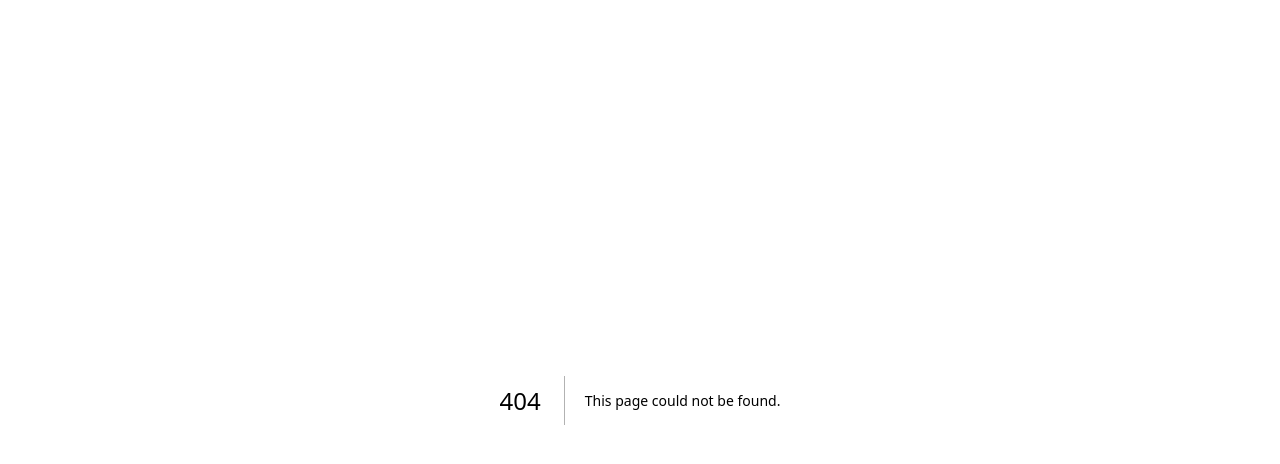
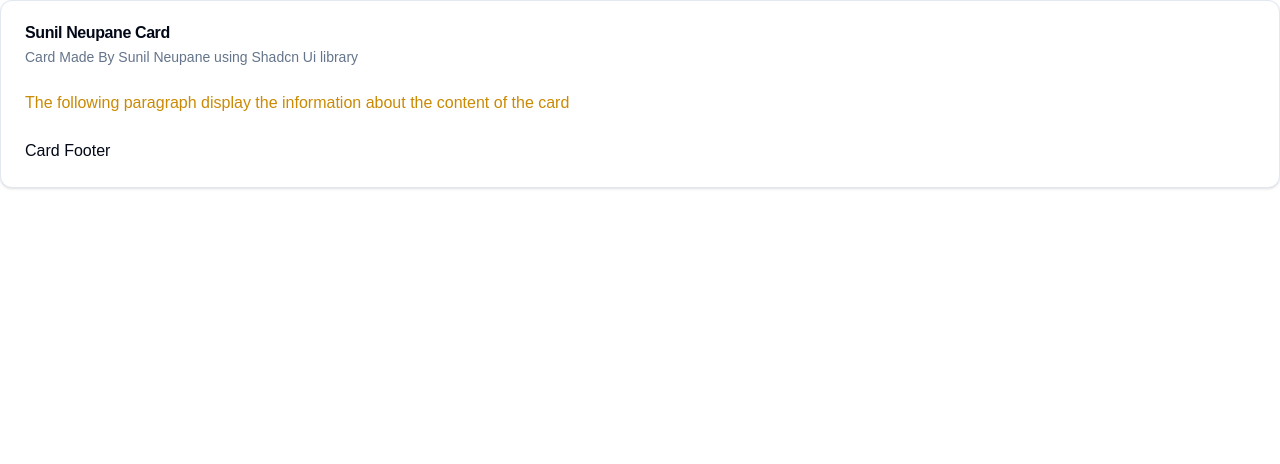
Before and after one commit to SunilNeupane77/invoice-app, a Next.js app: page /program in a window 1280 px wide. Before the commit this address had no page. Shown: the top 464 px of the page. Built offline with nearby package versions, Linux system fonts and the light colour scheme.

Commit message:
card component added

```diff
--- /dev/null
+++ b/src/app/program/page.tsx
@@ -0,0 +1,26 @@
+import {
+    Card,
+    CardContent,
+    CardDescription,
+    CardFooter,
+    CardHeader,
+    CardTitle,
+} from "@/components/ui/card";
+
+
+export default function Home() {
+    return (
+<Card >
+  <CardHeader>
+    <CardTitle>Sunil Neupane Card</CardTitle>
+    <CardDescription>Card Made By Sunil Neupane using Shadcn Ui library</CardDescription>
+  </CardHeader>
+  <CardContent>
+    <p className="text-yellow-600 align-middle"> The following paragraph display the information about the content of the card</p>
+  </CardContent>
+  <CardFooter>
+    <p>Card Footer</p>
+  </CardFooter>
+</Card>
+
+    )};
--- /dev/null
+++ b/src/components/ui/card.tsx
@@ -0,0 +1,76 @@
+import * as React from "react"
+
+import { cn } from "@/lib/utils"
+
+const Card = React.forwardRef<
+  HTMLDivElement,
+  React.HTMLAttributes<HTMLDivElement>
+>(({ className, ...props }, ref) => (
+  <div
+    ref={ref}
+    className={cn(
+      "rounded-xl border bg-card text-card-foreground shadow",
+      className
+    )}
+    {...props}
+  />
+))
+Card.displayName = "Card"
+
+const CardHeader = React.forwardRef<
+  HTMLDivElement,
+  React.HTMLAttributes<HTMLDivElement>
+>(({ className, ...props }, ref) => (
+  <div
+    ref={ref}
+    className={cn("flex flex-col space-y-1.5 p-6", className)}
+    {...props}
+  />
+))
+CardHeader.displayName = "CardHeader"
+
+const CardTitle = React.forwardRef<
+  HTMLParagraphElement,
+  React.HTMLAttributes<HTMLHeadingElement>
+>(({ className, ...props }, ref) => (
+  <h3
+    ref={ref}
+    className={cn("font-semibold leading-none tracking-tight", className)}
+    {...props}
+  />
+))
+CardTitle.displayName = "CardTitle"
+
+const CardDescription = React.forwardRef<
+  HTMLParagraphElement,
+  React.HTMLAttributes<HTMLParagraphElement>
+>(({ className, ...props }, ref) => (
+  <p
+    ref={ref}
+    className={cn("text-sm text-muted-foreground", className)}
+    {...props}
+  />
+))
+CardDescription.displayName = "CardDescription"
+
+const CardContent = React.forwardRef<
+  HTMLDivElement,
+  React.HTMLAttributes<HTMLDivElement>
+>(({ className, ...props }, ref) => (
+  <div ref={ref} className={cn("p-6 pt-0", className)} {...props} />
+))
+CardContent.displayName = "CardContent"
+
+const CardFooter = React.forwardRef<
+  HTMLDivElement,
+  React.HTMLAttributes<HTMLDivElement>
+>(({ className, ...props }, ref) => (
+  <div
+    ref={ref}
+    className={cn("flex items-center p-6 pt-0", className)}
+    {...props}
+  />
+))
+CardFooter.displayName = "CardFooter"
+
+export { Card, CardHeader, CardFooter, CardTitle, CardDescription, CardContent }
```
